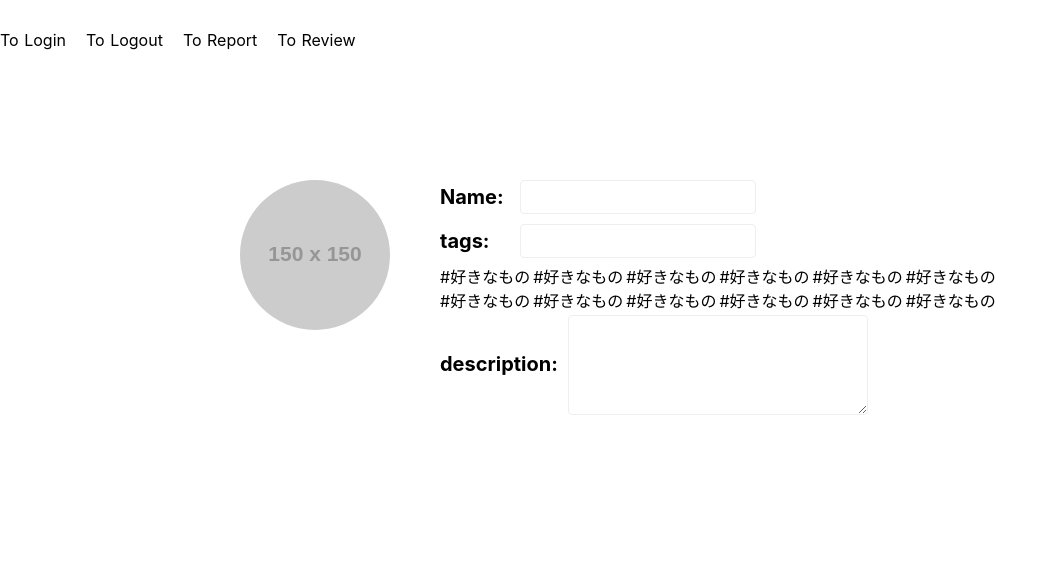
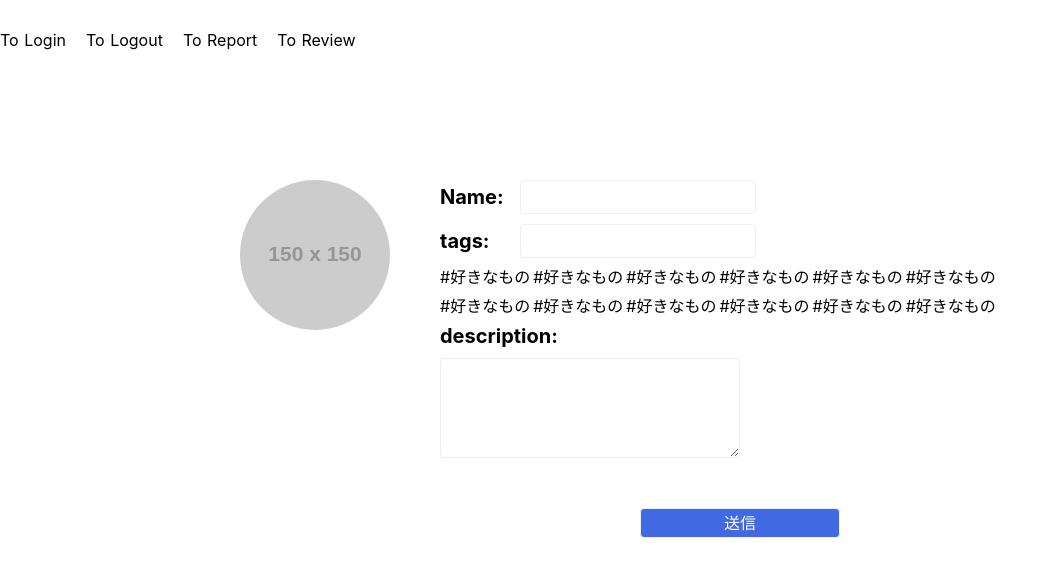
Before and after one commit to kanade0404/bita-hackathon-client, a Nuxt app: page /userEdit in a window 1280 px wide. Shown: the top 576 px of the page, without its empty margins (0-1054 px from the left). Built offline with nearby package versions, Linux system fonts and the light colour scheme.

Commit message:
add: submit button

```diff
--- a/pages/userEdit.vue
+++ b/pages/userEdit.vue
@@ -16,10 +16,11 @@
         <span class="like" v-for="(item, index) in likes" :key="index">
           #{{ item }}
         </span>
-        <div class="edit">
+        <div class="edit edit--desc">
           <div class="edit__desc">description:</div>
           <textarea class="edit__textarea" type="text" />
         </div>
+        <button class="submit">送信</button>
       </div>
     </div>
   </div>
@@ -48,7 +49,7 @@ export default {
 }
 </script>
 
-<style scoped>
+<style scoped lang="scss">
 .usersMe {
   display: flex;
   justify-content: center;
@@ -69,6 +70,11 @@ export default {
   align-items: center;
   display: flex;
   margin-bottom: 10px;
+
+  &--desc {
+    display: block;
+    margin-bottom: 50px;
+  }
 }
 
 .edit__title {
@@ -89,13 +95,14 @@ export default {
 .like {
   display: inline-block;
   padding-right: 3px;
-  margin-bottom: 5px;
+  margin-bottom: 10px;
 }
 
 .edit__desc {
   font-size: 20px;
   font-weight: bold;
   margin-right: 10px;
+  margin-bottom: 10px;
 }
 
 .edit__textarea {
@@ -105,4 +112,17 @@ export default {
   width: 300px;
   height: 100px;
 }
+
+.submit {
+  background-color: #4169e1;
+  color: #fff;
+  margin: 0 auto;
+  align-items: center;
+  justify-content: center;
+  display: flex;
+  border-radius: 4px;
+  border: 1px solid #eee;
+  height: 30px;
+  width: 200px;
+}
 </style>
```
